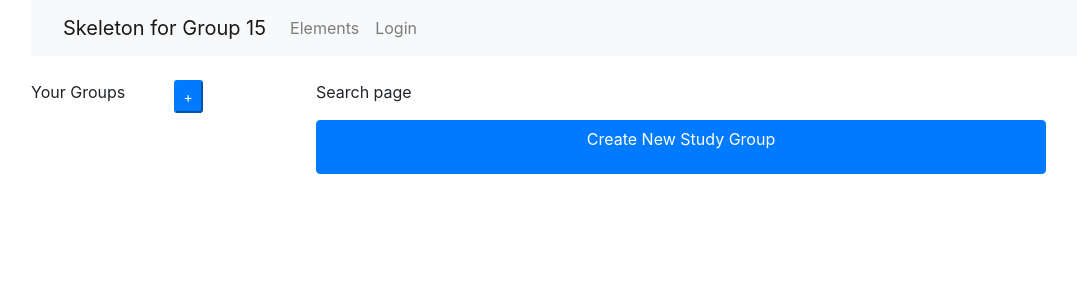
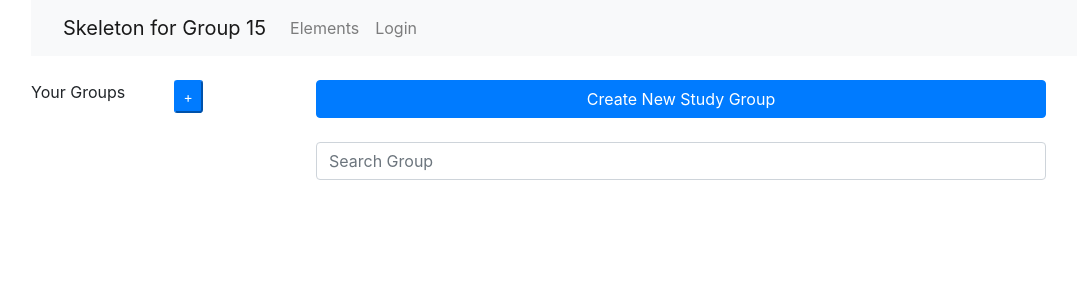
Before and after one commit to LuisLReyes/group15largeproject, a React (Create React App) app: page /addgroup in a window 1280 px wide. Shown: the top 300 px of the page, without its empty margins (54-1131 px from the left). Built offline with nearby package versions, Linux system fonts and the light colour scheme.

Commit message:
added search bar and create group button
added search bar and create group button. Work in progress

```diff
--- a/src/components/addgroup.component.js
+++ b/src/components/addgroup.component.js
@@ -19,14 +19,14 @@ export default class ElementThree extends Component {
 		});
 	}
 
-
     render() {
         return (
             <div>
-                <p>Search page</p>
-                <button class="btn btn-primary btn-block">
-                <p>Create New Study Group</p>
+                <button type="button"class="btn btn-primary btn-block mb-4" >
+                	Create New Study Group
                 </button>
+
+                <input type="text" class="form-control" placeholder="Search Group" aria-label="Search" />
             </div>
         )
     }
```
